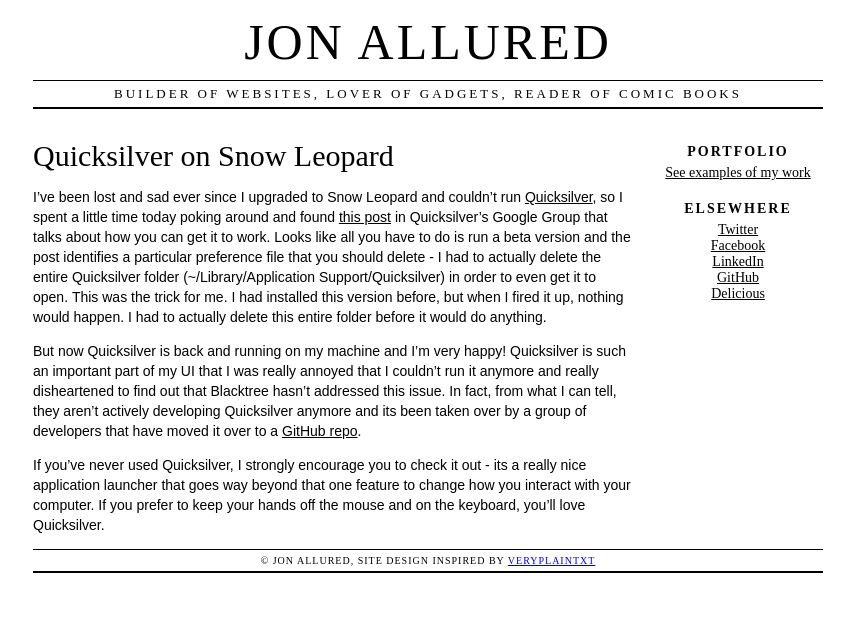
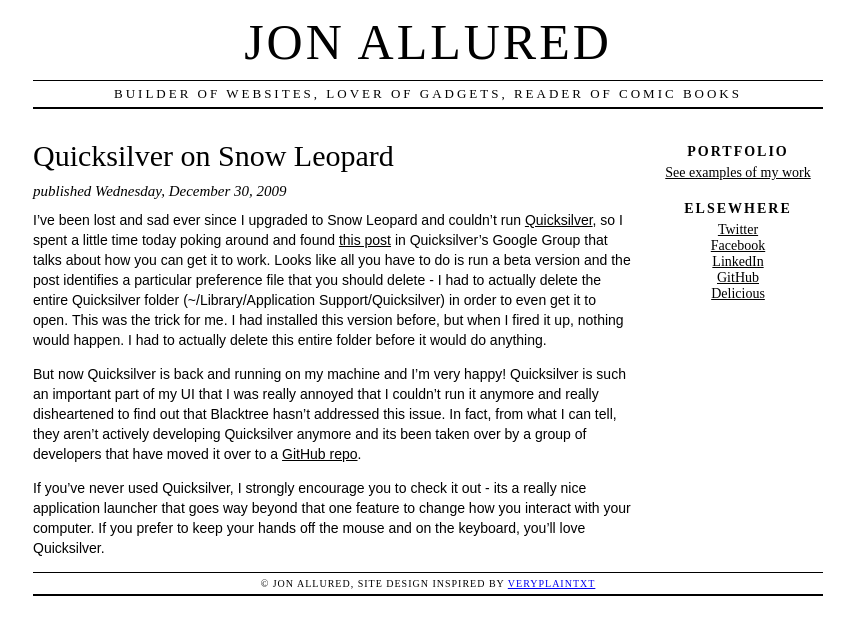
Before and after one commit to jonallured/jonallured.com, a Jekyll site: the page built from _posts/2009-12-30-quicksilver-on-snow-leopard.md, in a window 1280 px wide. Shown: the top 635 px of the page, without its empty margins (212-1066 px from the left). Built offline with Jekyll 4.4.1, drawn with Linux system fonts in a browser that asks for light colours.

Commit message:
added dates to the posts and then styled them

```diff
--- a/_posts/2009-12-30-quicksilver-on-snow-leopard.md
+++ b/_posts/2009-12-30-quicksilver-on-snow-leopard.md
@@ -6,6 +6,8 @@
 {{ page.title }}
 ================
 
+<p id="articleDate">published Wednesday, December 30, 2009</p>
+
 I've been lost and sad ever since I upgraded to Snow Leopard and couldn't run [Quicksilver](http://docs.blacktree.com/quicksilver/what_is_quicksilver), so I spent a little time today poking around and found [this post](http://groups.google.com/group/blacktree-quicksilver/browse_thread/thread/8432fc6538d2d778) in Quicksilver's Google Group that talks about how you can get it to work. Looks like all you have to do is run a beta version and the post identifies a particular preference file that you should delete - I had to actually delete the entire Quicksilver folder (~/Library/Application Support/Quicksilver) in order to even get it to open. This was the trick for me. I had installed this version before, but when I fired it up, nothing would happen. I had to actually delete this entire folder before it would do anything.
 
 But now Quicksilver is back and running on my machine and I'm very happy! Quicksilver is such an important part of my UI that I was really annoyed that I couldn't run it anymore and really disheartened to find out that Blacktree hasn't addressed this issue. In fact, from what I can tell, they aren't actively developing Quicksilver anymore and its been taken over by a group of developers that have moved it over to a [GitHub repo](http://github.com/tiennou/blacktree-alchemy).
--- a/style.css
+++ b/style.css
@@ -125,3 +125,10 @@
 	margin: 0;
 	padding: 0;
 }
+
+article p#articleDate {
+	font-family: 'times new roman',times,serif;
+	font-size: 15px;
+	font-style: italic;
+	margin: 8px 0 -5px;
+}
```
Also changed, not shown: _posts/2009-12-25-finding-the-mouse-position-when-an-event-fires.md (+2 -0 lines), _posts/2011-04-30-using-devise-for-admin-accounts.md (+2 -0 lines).
